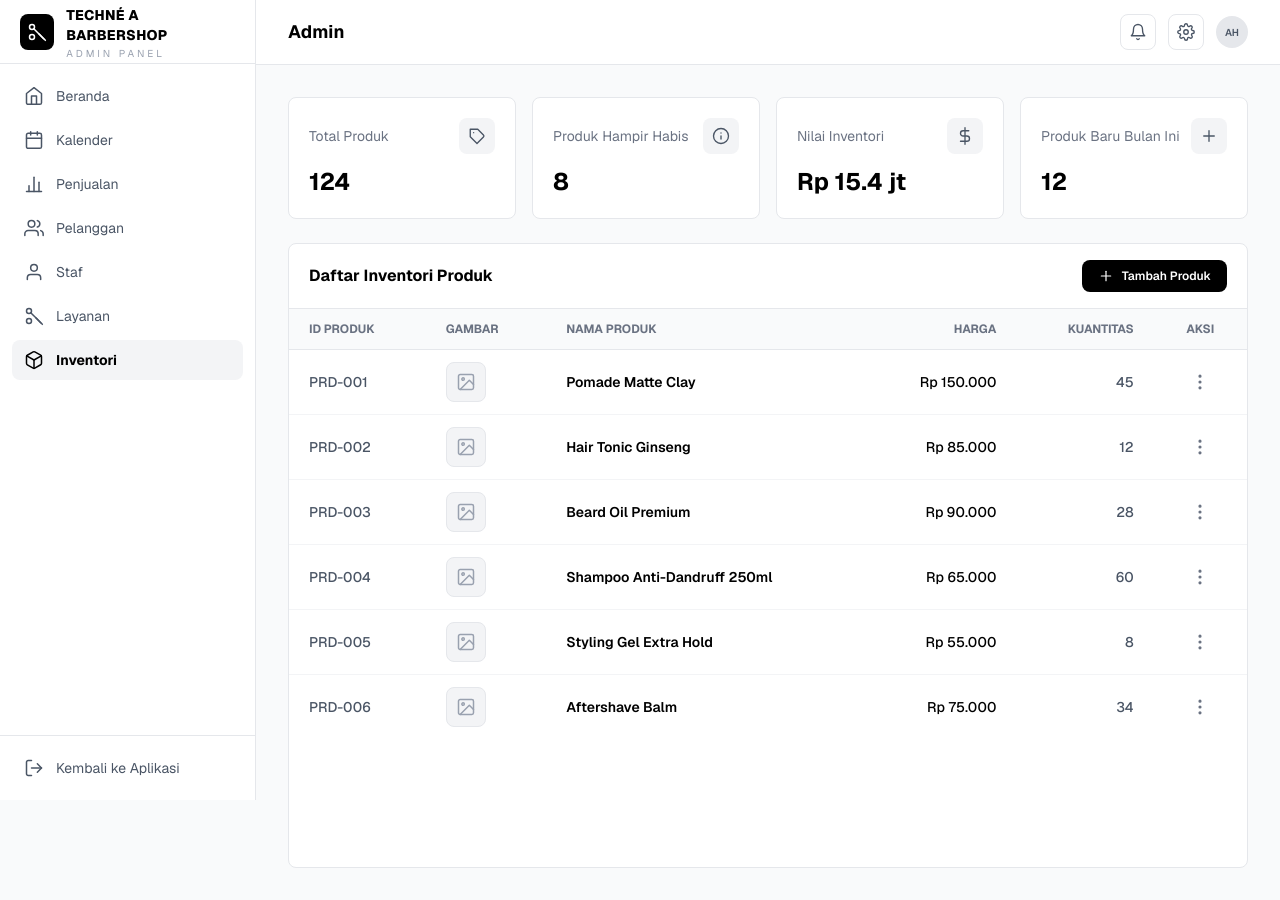
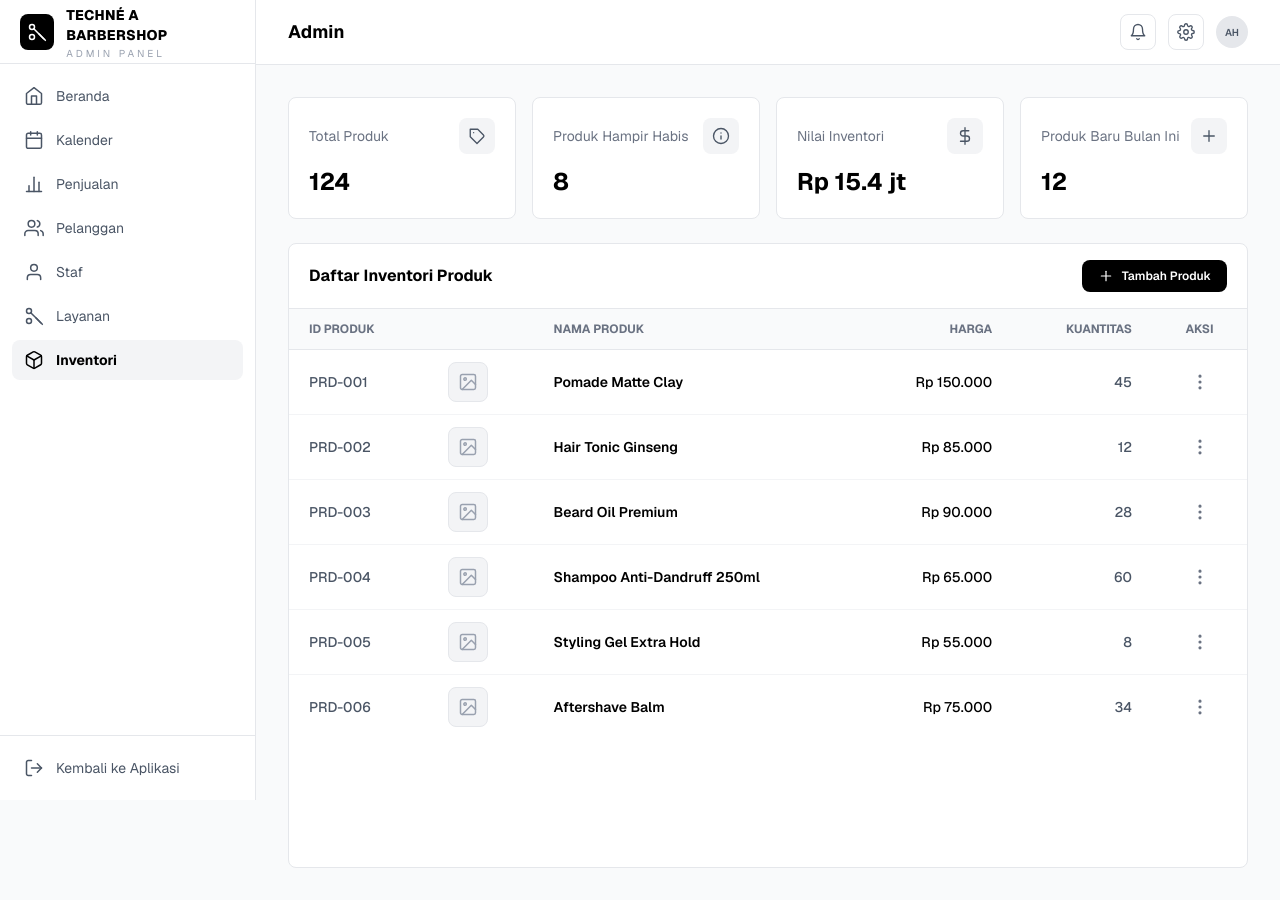
Before and after one commit to Techne-Barbershop/technebarbershop-fe, a Next.js app: page /admin/inventori in a window 1280 px wide. Built offline with nearby package versions, Linux system fonts and the light colour scheme.

Commit message:
apus nama atribut gambar

```diff
--- a/app/admin/inventori/page.tsx
+++ b/app/admin/inventori/page.tsx
@@ -95,7 +95,7 @@ export default function InventoriPage() {
             <thead>
               <tr className="border-b border-gray-200 bg-gray-50 text-left text-xs font-bold uppercase text-gray-500">
                 <th className="px-5 py-3 whitespace-nowrap">ID Produk</th>
-                <th className="px-5 py-3 whitespace-nowrap">Gambar</th>
+                <th className="px-5 py-3 whitespace-nowrap"></th>
                 <th className="px-5 py-3 whitespace-nowrap">Nama Produk</th>
                 <th className="px-5 py-3 text-right whitespace-nowrap">Harga</th>
                 <th className="px-5 py-3 text-right whitespace-nowrap">Kuantitas</th>
```
